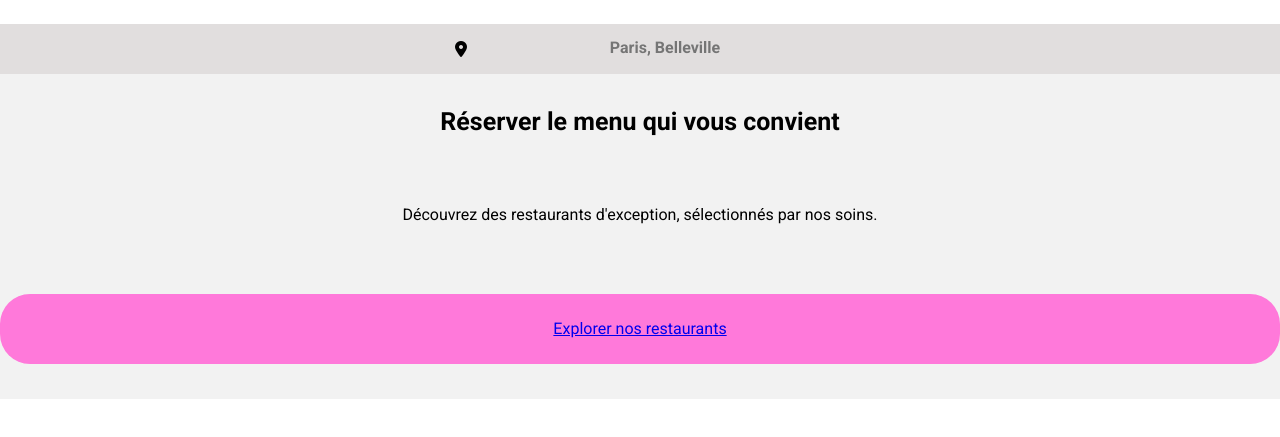
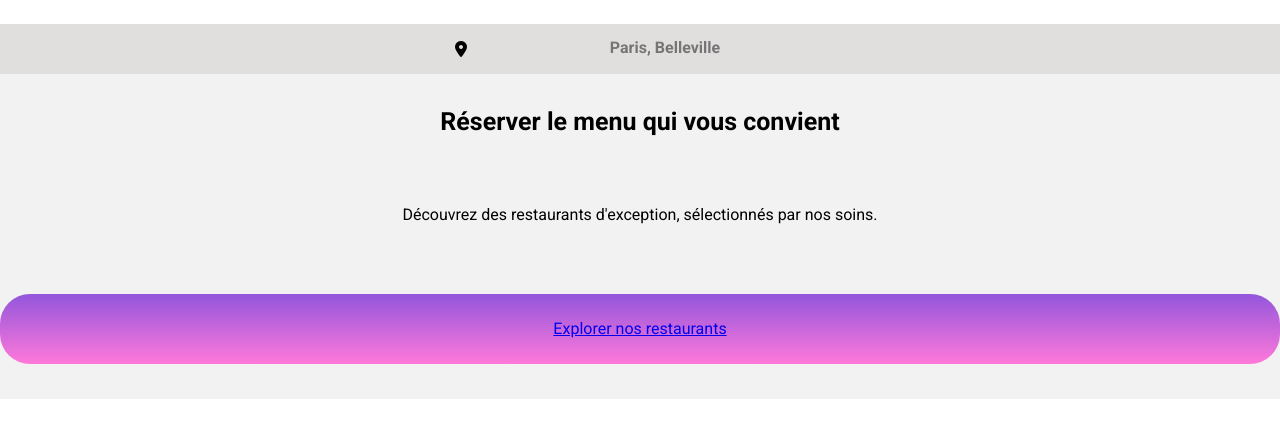
Before and after one commit to seb1747/Ohmyfood, a website: page index.html in a window 1280 px wide. Shown: the part 95-532 px from the top of the page. Drawn offline with Linux system fonts and the light colour scheme; a web font is replaced by a local one.

Commit message:
linear gradient

```diff
--- a/sass/main.scss
+++ b/sass/main.scss
@@ -63,7 +63,7 @@
     text-decoration: none;
     height: 70px;
     color: white;
-    background-color: $color-secondary;
+    background-image: linear-gradient($color-primary, $color-secondary);
     border-radius: 30px;
   }
 }
```
Also changed, not shown: css/style.css, 1 other file.
